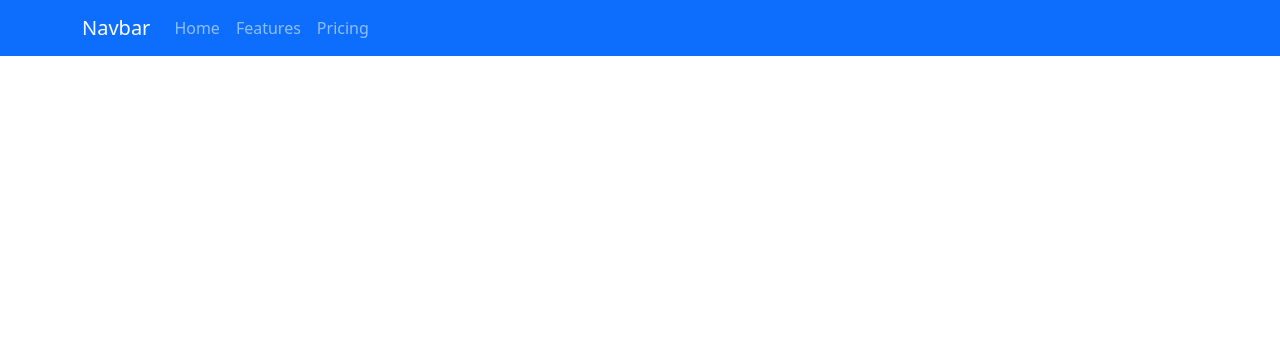
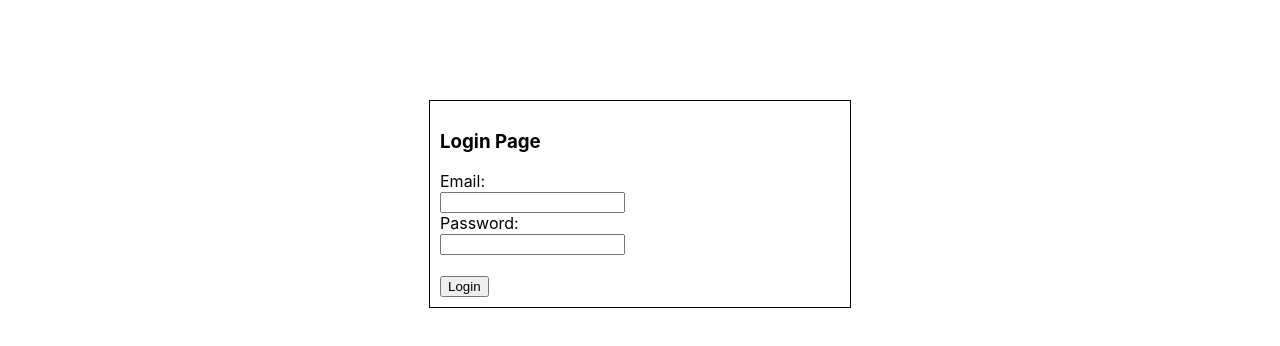
Before and after one commit to Memetz45/learn_reactjs, a React (Create React App) app: page / in a window 1280 px wide. Shown: the top 346 px of the page. Built offline with nearby package versions, Linux system fonts and the light colour scheme.

Commit message:
materi form & validation

```diff
--- a/package.json
+++ b/package.json
@@ -13,6 +13,7 @@
     "react-scripts": "5.0.1",
     "sass": "^1.58.0",
     "styled-components": "^5.3.6",
+    "validatorjs": "^3.22.1",
     "web-vitals": "^2.1.4"
   },
   "scripts": {
--- a/src/App.js
+++ b/src/App.js
@@ -1,10 +1,9 @@
-import Styling from "./Materi/Styling";
-
+import Form from "./Materi/Form_&_Validation";
 
 function App() {
   return (
     <div className="App">
-      <Styling/>
+      <Form/>
     </div>
   );
 }
--- /dev/null
+++ b/src/Materi/Form_&_Validation/Pembahasan/validation.jsx
@@ -0,0 +1,91 @@
+import React from "react";
+import * as Validator from 'validatorjs';
+const Input = ({label, type, name, onChange}) => {
+    return(
+        <div>
+            <label>{label}:</label>
+            <br />
+            <input type= {type} name={name} onChange={e => onChange(e.target.value)} />
+            <br />
+        </div>
+    )
+}
+
+const ShowErrors = ({errors}) => {
+    return(
+        <ul style={{color: 'red', marginLeft: '-20px'}}>
+            {
+                errors.map((error, i) => <li key={i}>{error}</li>)
+            }
+        </ul>
+    )
+}
+class Validation extends React.Component{
+    state={
+        email:'',
+        password:'',
+        errors: []
+    }
+    handleSubmit = event => {
+        event.preventDefault();
+        const {email, password} = this.state;
+
+        let data = { email, password };
+
+          let rules = {
+            email: 'required|email',
+            password: 'min:8|required'
+          };
+
+          let validation = new Validator(data, rules);
+          validation.passes();
+          this.setState({
+            errors: [
+                ...validation.errors.get('email'),
+                ...validation.errors.get('password')
+            ]
+          })
+        // let message = [];
+
+        // if(email.length === 0) {
+        //     // alert('Email tidak boleh kosong')
+        //     message = [...message, 'Email tidak boleh kosong'];
+        // }
+        // if(password.length === 0) {
+        //     message = [...message, 'Password tidak boleh kosong'];
+        // }
+        // if(message.length > 0){
+        //     this.setState({
+        //         errors: message
+        //     })
+        // }
+    }
+    render(){
+        const style = {
+            width: "400px",
+            margin: "100px auto 0",
+            border: "1px solid black",
+            padding: "10px"
+        }
+
+        return(
+            <div style={style}>
+                {
+                    this.state.errors && <ShowErrors errors={this.state.errors}/>
+                }
+                 <h3>Login Page</h3>
+                <form onSubmit={this.handleSubmit}>
+
+                    <Input type="email" name="email" label="Email"
+                    onChange={value => this.setState({email: value})}/>
+                    <Input type="password" name="password" label="Password"
+                    onChange={value => this.setState({password: value})}/>
+                    <br />
+                    <button type="submit">Login</button>
+                </form>
+            </div>
+        )
+    }
+}
+
+export default Validation;
--- /dev/null
+++ b/src/Materi/Form_&_Validation/index.jsx
@@ -0,0 +1,12 @@
+import React from "react";
+import Validation from "./Pembahasan/validation";
+
+export default class Form extends React.Component{
+    render() {
+        return(
+            <div>
+                <Validation/>
+            </div>
+        )
+    }
+}
```
Also changed, not shown: src/Materi/Form_&_Validation/Pembahasan/FormElement.jsx (added, +81 -0 lines), 1 other file (tests, documents, lock files or other folders).
